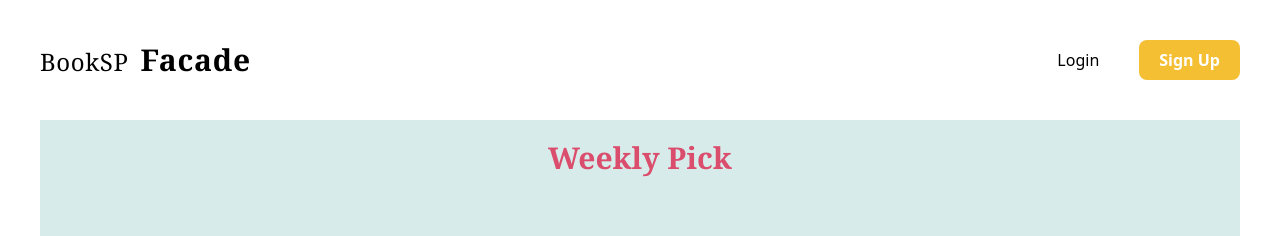
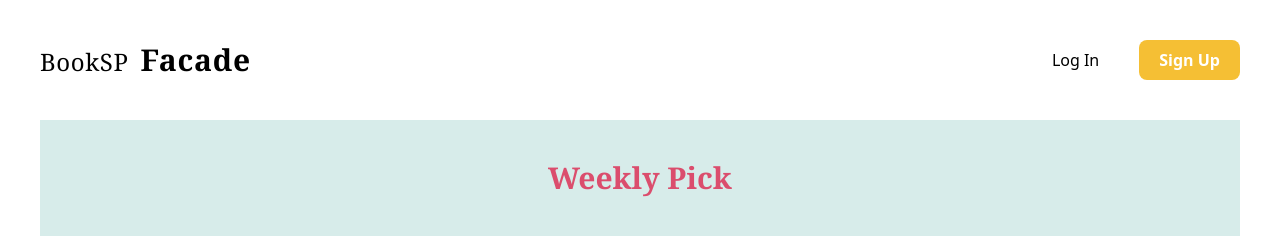
Before and after one commit to Takuzen/bookcube, a Next.js app: page / in a window 1280 px wide. Shown: the top 236 px of the page. Built offline with nearby package versions, Linux system fonts and the light colour scheme; no server answers; the database is empty.

Commit message:
fix: sign up error

```diff
--- a/src/pages/index.js
+++ b/src/pages/index.js
@@ -60,7 +60,7 @@ export default function Home() {
           ) : (
             <>
               <Link href="/login">
-                <div className="">Login</div>
+                <div className="">Log In</div>
               </Link>
               <Link href="/signup">
                 <div className="bg-[#f5bf34] text-white font-bold px-5 py-2 rounded-lg hover:opacity-70">Sign Up</div>
@@ -70,7 +70,7 @@ export default function Home() {
         </div>
         </section>
         <section id="weekly-pick" className="z-10 py-5 gap-7 flex flex-col justify-center bg-[#d7ecea] w-[100%]">
-          <div className='self-center'>
+          <div className='self-center pt-5'>
             <p className='text-[#DB4D6D] font-black font-serif text-3xl'>Weekly Pick</p>
           </div>
           <div className='self-center'>
@@ -84,7 +84,7 @@ export default function Home() {
               auto-rotate
               rotation-per-second="30deg"
               camera-controls
-              camera-orbit="45deg 55deg 20m"
+              camera-orbit="45deg 90deg 20m"
               shadow-intensity="1"></model-viewer>
               : 'Loading model...' }
           </div>
@@ -127,7 +127,7 @@ export default function Home() {
                     width="100px"
                     height="100px"
                     rotation-per-second="30deg"
-                    camera-orbit="0deg 0deg 20m"
+                    camera-orbit="45deg 45deg 20m"
                     shadow-intensity="1"
                   ></model-viewer>
                 : 'Loading model...' }
--- a/src/pages/signup.js
+++ b/src/pages/signup.js
@@ -32,19 +32,10 @@ export default function SignUp() {
   const [error, setError] = useState('');
   const router = useRouter();
 
-  const isUsernameUnique = async () => {
-    const q = query(collection(db, 'users'), where('username', '==', username));
-    const querySnapshot = await getDocs(q);
-    return querySnapshot.empty;
-  };
+  {/* usernameUniquenessCheck using Firebase Cloud Functions, later */}
 
   const handleSignUp = async (e) => {
     e.preventDefault();
-
-    if (!(await isUsernameUnique())) {
-      setError('Username already exists. Please choose another.');
-      return;
-    }
 
     try {
       const userCredential = await createUserWithEmailAndPassword(auth, email, password);
@@ -61,7 +52,7 @@ export default function SignUp() {
       });
 
       console.log('User signed up successfully!');
-      router.push('/profile');
+      router.push('/');
     } catch (error) {
       const errorMessage = error.code ? getErrorMessage(error.code) : 'An error occurred. Please try again.';
       setError(errorMessage);
```
